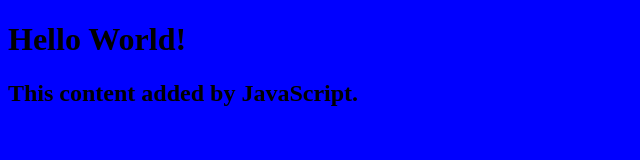
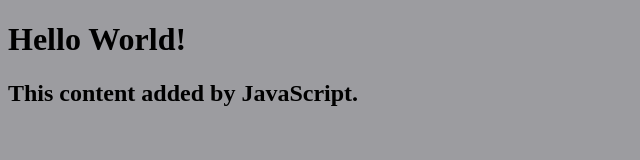
Before and after one commit to loganzimm4/Logan-s-Prework-Website, a plain HTML site: page index.html in a window 1280 px wide. Shown: the whole page, without its empty margins (0-640 px from the left). Drawn offline with Linux system fonts and the light colour scheme.

Commit message:
style.css background color change

```diff
--- a/style.css
+++ b/style.css
@@ -1,3 +1,3 @@
 body {
-    background: blue;
+    background: rgb(156, 156, 160);
 }
```
